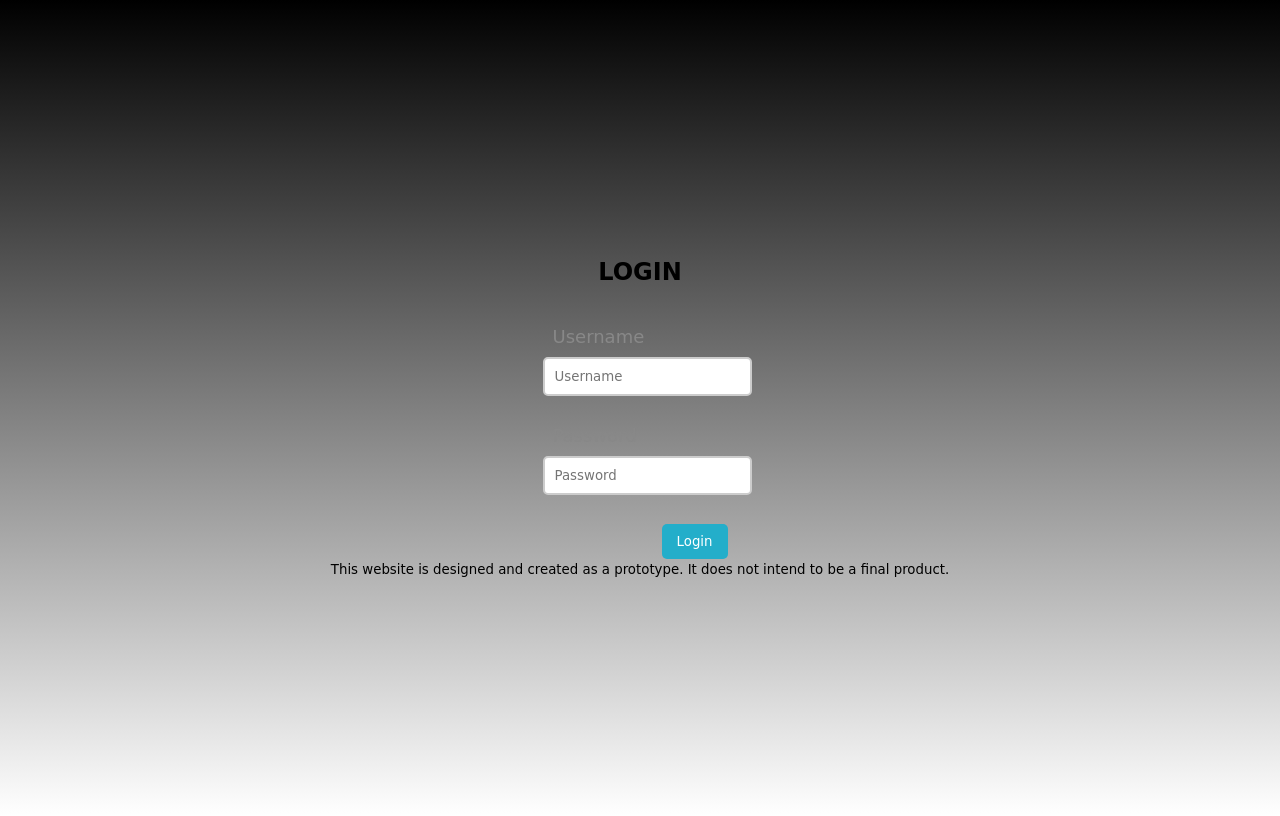
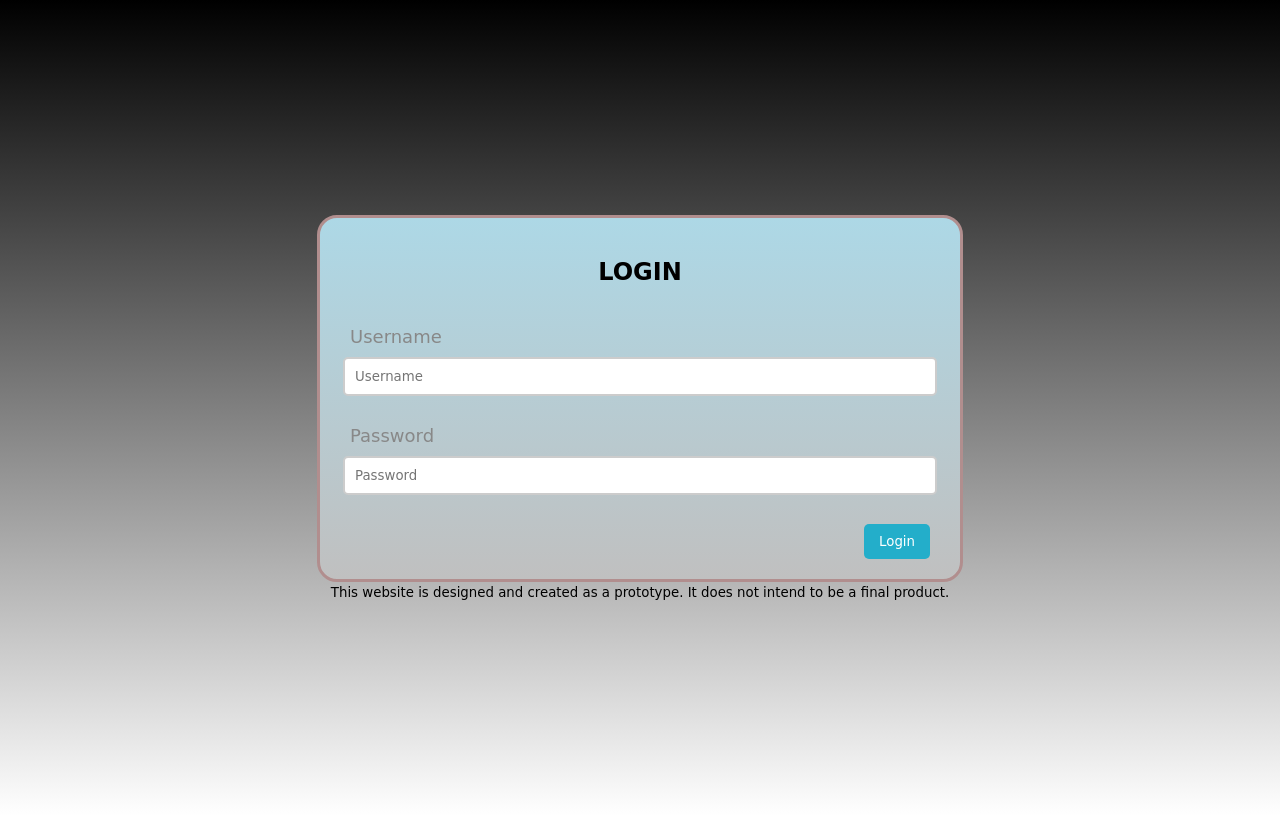
Before and after one commit to theGiuMac/pasd-PoC, a PHP site: page /index.php in a window 1280 px wide. Run offline with PHP 8.4, Linux system fonts and the light colour scheme.

Commit message:
Reverted to form style

```diff
--- a/style.css
+++ b/style.css
@@ -22,7 +22,7 @@ body {
 
 }
 
-.form {
+form {
 
     width: 600px;
 
```
